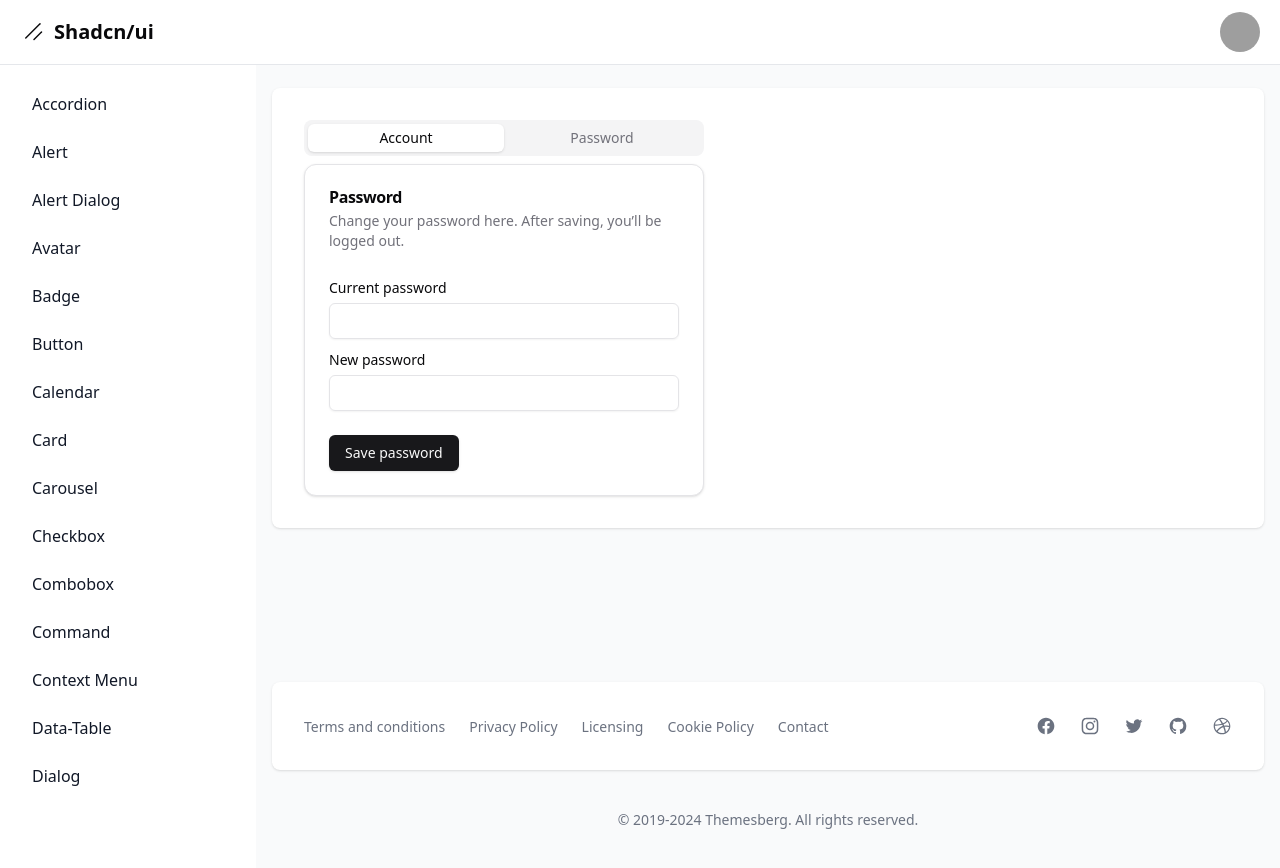
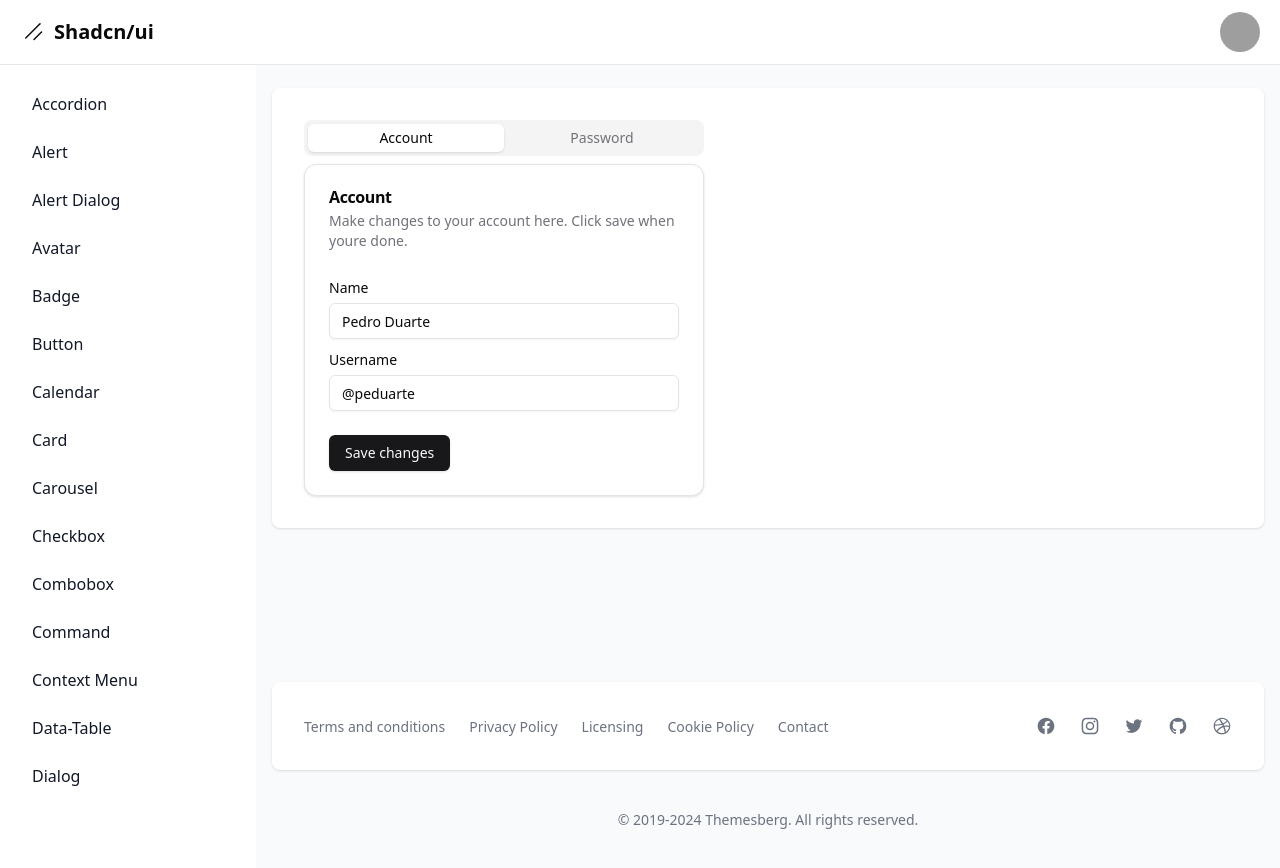
Before and after one commit to leandromortarini2/shadcn, a Next.js app: page /dashboard/tabs in a window 1280 px wide. Built offline with nearby package versions, Linux system fonts and the light colour scheme; grey boxes are pictures that could not be loaded.

Commit message:
correccion tabs

```diff
--- a/src/app/dashboard/tabs/ui/tab1.tsx
+++ b/src/app/dashboard/tabs/ui/tab1.tsx
@@ -14,23 +14,23 @@ export const Tab1 = () => {
   return (
     <Card>
       <CardHeader>
-        <CardTitle>Password</CardTitle>
+        <CardTitle>Account</CardTitle>
         <CardDescription>
-          Change your password here. After saving, you’ll be logged out.
+          Make changes to your account here. Click save when youre done.
         </CardDescription>
       </CardHeader>
       <CardContent className="space-y-2">
         <div className="space-y-1">
-          <Label htmlFor="current">Current password</Label>
-          <Input id="current" type="password" />
+          <Label htmlFor="name">Name</Label>
+          <Input id="name" defaultValue="Pedro Duarte" />
         </div>
         <div className="space-y-1">
-          <Label htmlFor="new">New password</Label>
-          <Input id="new" type="password" />
+          <Label htmlFor="username">Username</Label>
+          <Input id="username" defaultValue="@peduarte" />
         </div>
       </CardContent>
       <CardFooter>
-        <Button>Save password</Button>
+        <Button>Save changes</Button>
       </CardFooter>
     </Card>
   );
```
